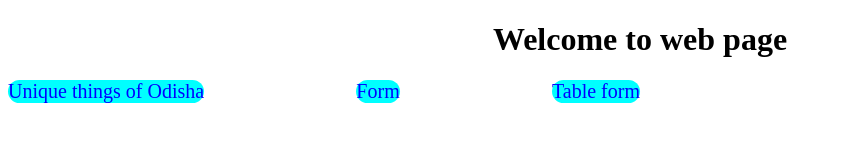
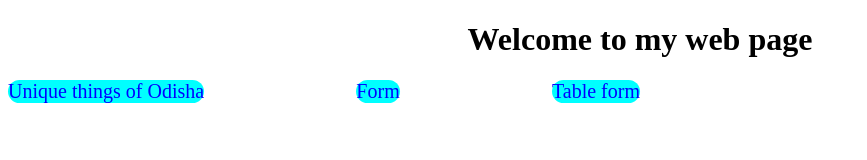
Before and after one commit to Sahoo-Amit-kumar/Learn-html, a plain HTML site: page index.html in a window 1280 px wide. Shown: the whole page, without its empty margins (0-867 px from the left). Drawn offline with Linux system fonts and the light colour scheme.

Commit message:
Update index.html

```diff
--- a/index.html
+++ b/index.html
@@ -30,7 +30,7 @@
 </style>
 <body class="container">
     <center>
-    <h1>Welcome to web page</h1>
+    <h1>Welcome to my web  page</h1>
     </center>
     <div >
     <a href="list.html" >Unique things of Odisha</a>
@@ -38,4 +38,5 @@
     <a href="table.html">Table form</a>
     </div>
 </body>
+
 </html>
```
